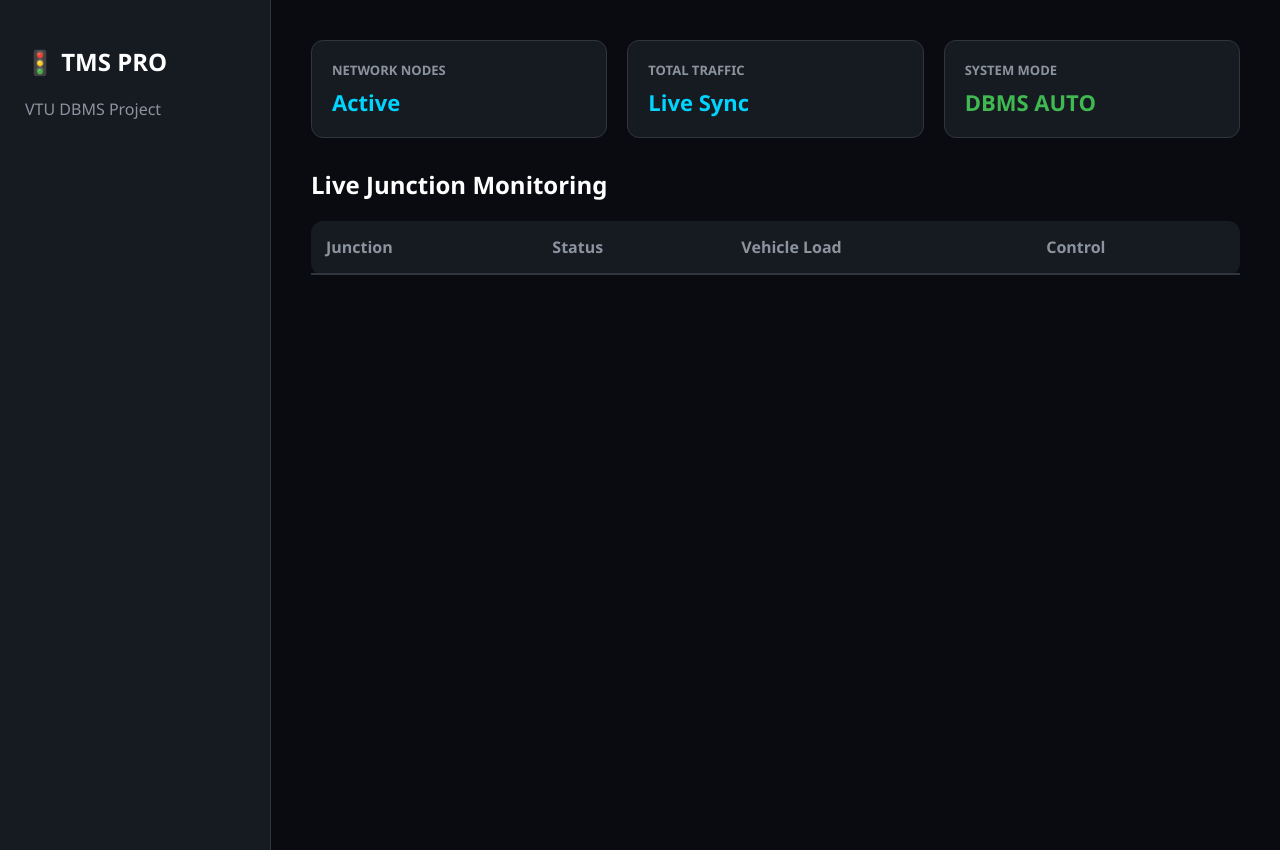
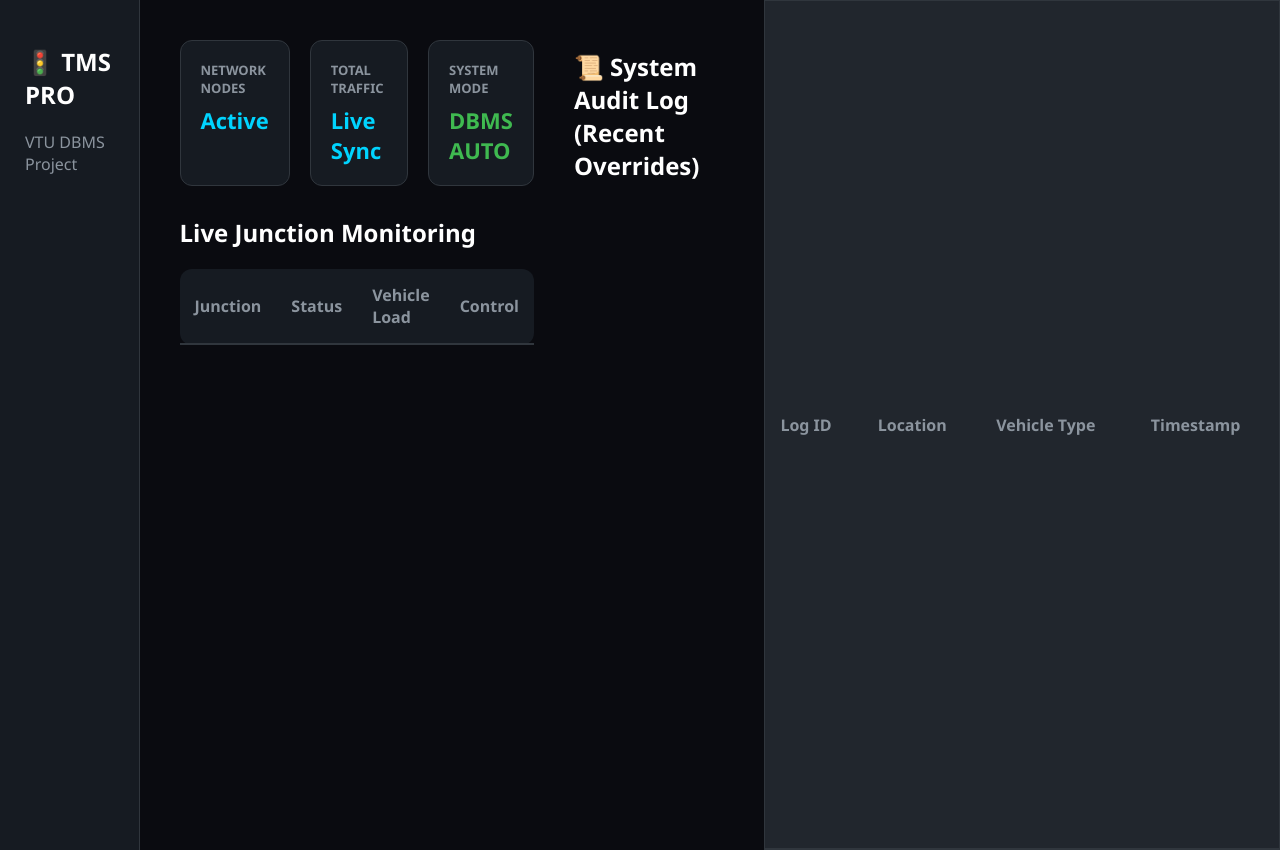
Before and after one commit to Awwad-007/Smart-Traffic-System, a Python web app: template templates/index.html in a window 1280 px wide. Run offline with Jinja, Linux system fonts and the light colour scheme; the template is opened without the code that fills it, so the values that code supplies are empty.

Commit message:
Added Live Audit Log for system traceability

```diff
--- a/templates/index.html
+++ b/templates/index.html
@@ -51,3 +51,21 @@
     </div>
 </body>
 </html>
+
+<h2 style="margin-top: 50px;">📜 System Audit Log (Recent Overrides)</h2>
+        <table style="border: 1px solid #30363d;">
+            <tr style="background: #21262d;">
+                <th>Log ID</th>
+                <th>Location</th>
+                <th>Vehicle Type</th>
+                <th>Timestamp</th>
+            </tr>
+            {% for log in history_data %}
+            <tr>
+                <td>#{{ log.log_id }}</td>
+                <td>{{ log.location_name }}</td>
+                <td>{{ 'EMERGENCY' if log.vehicle_id == 911 else 'STANDARD' }}</td>
+                <td style="color: #8b949e; font-size: 13px;">{{ log.passing_time }}</td>
+            </tr>
+            {% endfor %}
+        </table>
```
Also changed, not shown: app.py (+16 -0 lines), views.sql (+19 -0 lines).
